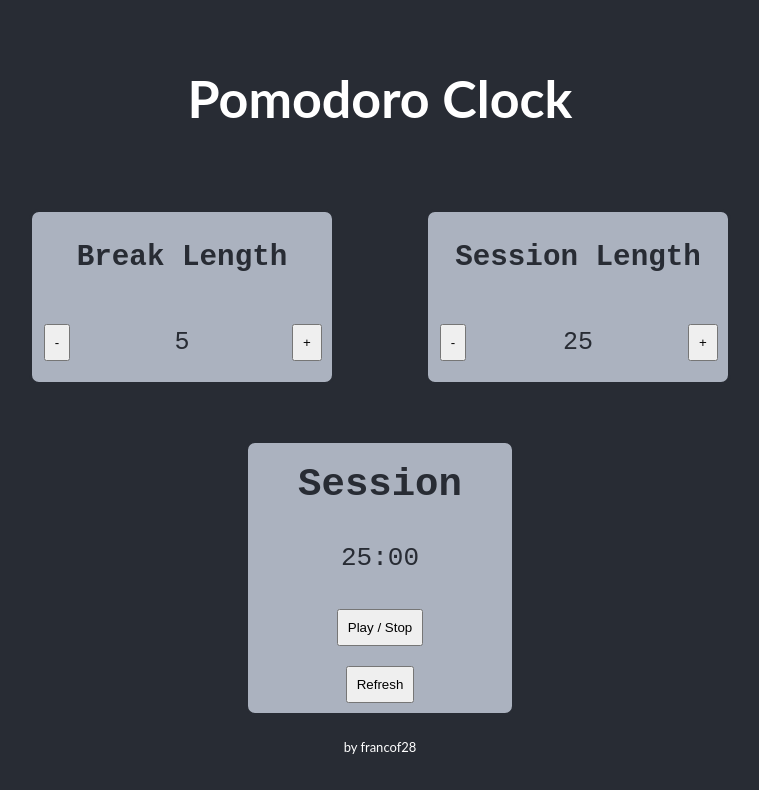
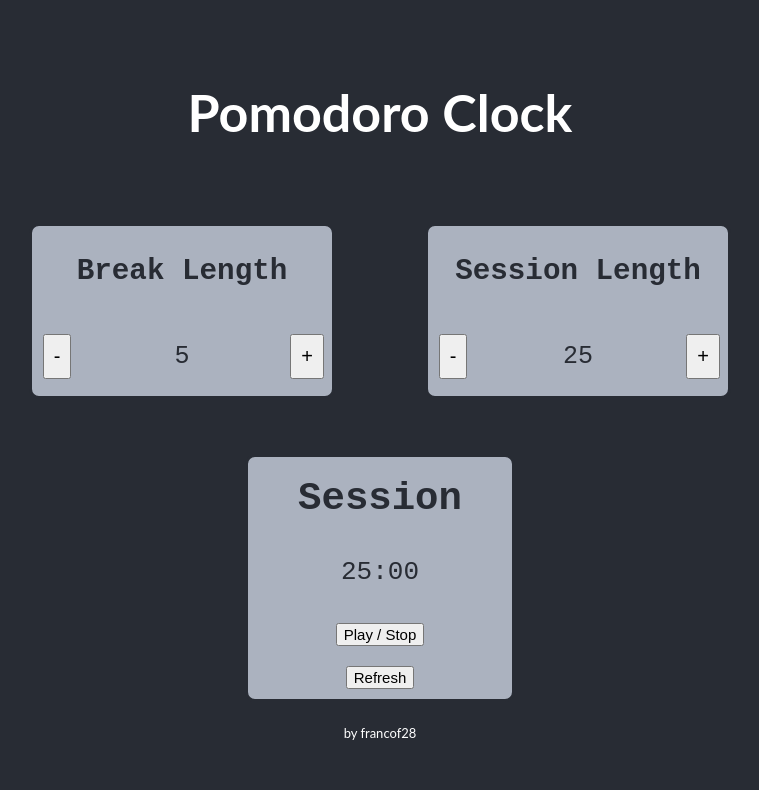
Before and after one commit to francof28/fcc-pomodoroclock, a React (Create React App) app: page / in a window 1280 px wide. Shown: the top 790 px of the page, without its empty margins (260-1019 px from the left). Built offline with nearby package versions, Linux system fonts and the light colour scheme.

Commit message:
Button sizing

```diff
--- a/src/App.css
+++ b/src/App.css
@@ -38,6 +38,7 @@
 
 button {
   margin: 10px;
+  font-size: 15px;
 }
 
 h2 {
--- a/src/Length.css
+++ b/src/Length.css
@@ -18,6 +18,7 @@
     align-items: center;
 }
 
-button {
+.Controler {
     padding: 9px;
+    font-size: 20px;
 }
--- a/src/Length.js
+++ b/src/Length.js
@@ -5,9 +5,9 @@ const Length = ({title, initialTime, increase, decrease}) => {
         <div className="Length">
             <h3>{title}</h3>
             <div className="TimeConfig">
-                <button onClick={() => decrease()}> - </button>
+                <button className="Controler" onClick={() => decrease()}> - </button>
                 <p> {initialTime} </p>
-                <button onClick={() => increase()}> + </button>
+                <button className="Controler" onClick={() => increase()}> + </button>
             </div>
         </div>
     )
```
